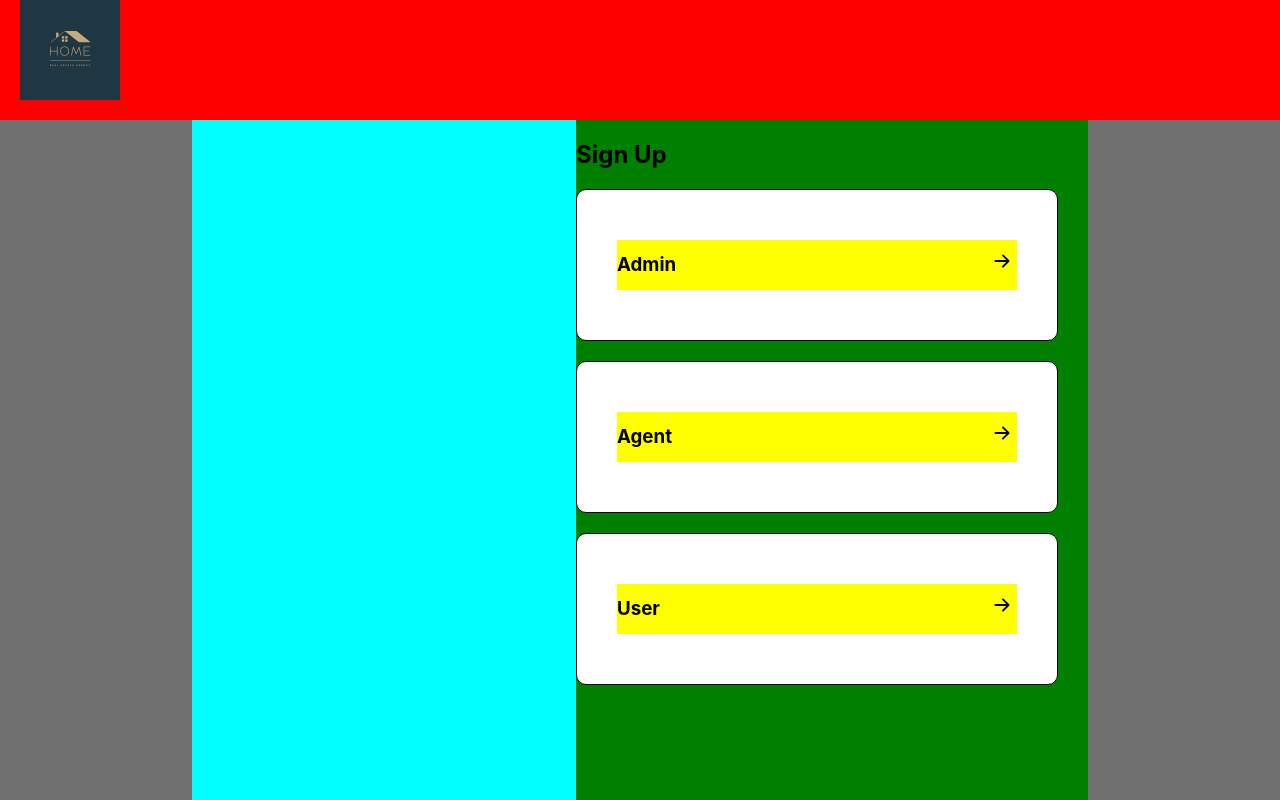
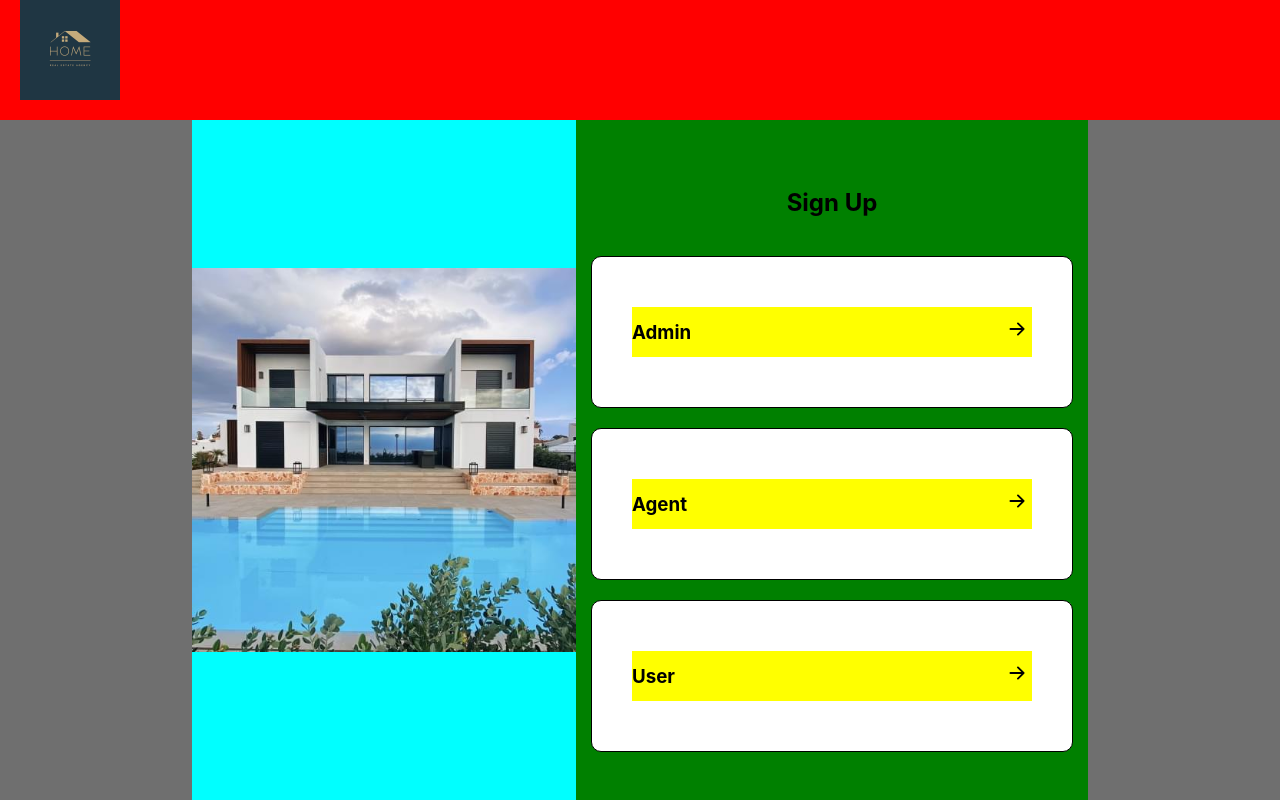
Before and after one commit to dev-sylv/Node-Agenda, a React (Create React App) app in the folder client/: page / in a window 1280 px wide. Built offline with nearby package versions, Linux system fonts and the light colour scheme.

Commit message:
saved new changes

```diff
--- a/client/src/Components/Auth/MainRegister.tsx
+++ b/client/src/Components/Auth/MainRegister.tsx
@@ -74,20 +74,24 @@ const MainAuth = styled.div`
   display: flex;
   align-items: center;
   justify-content: center;
-  /* background-image: url(${house});
-  background-repeat: no-repeat;
-  background-position: center;
-  background-size: contain; */
 `;
 const BgImage = styled.div`
   background-color: cyan;
   width: 30%;
   height: 100%;
+  background-image: url(${house});
+  background-repeat: no-repeat;
+  background-position: center;
+  background-size: contain;
 `;
 const Wrap = styled.div`
   background-color: green;
   width: 40%;
   height: 100%;
+  display: flex;
+  align-items: center;
+  justify-content: center;
+  flex-direction: column;
 `;
 const AuthBox = styled.div`
   width: 480px;
```
